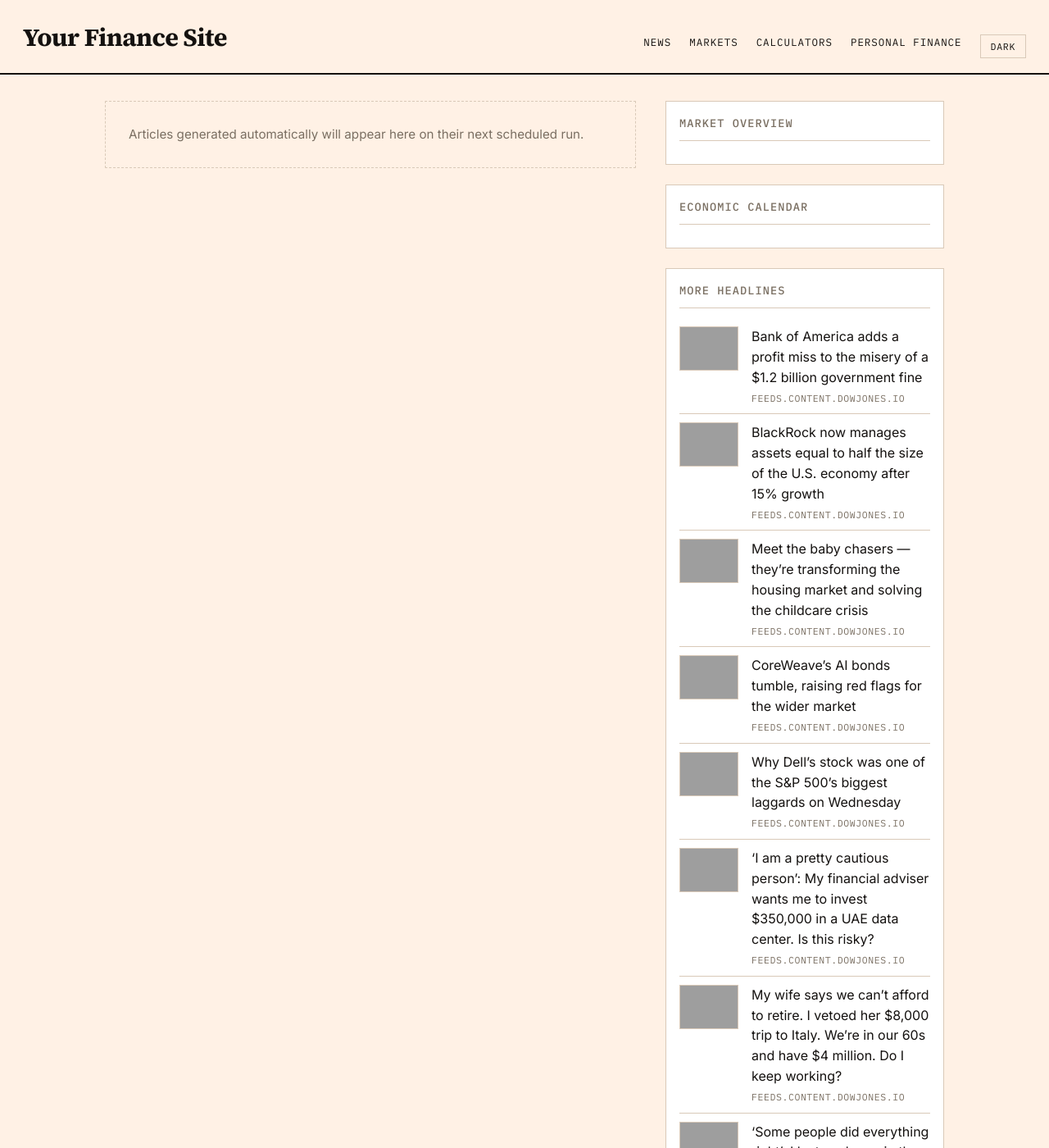
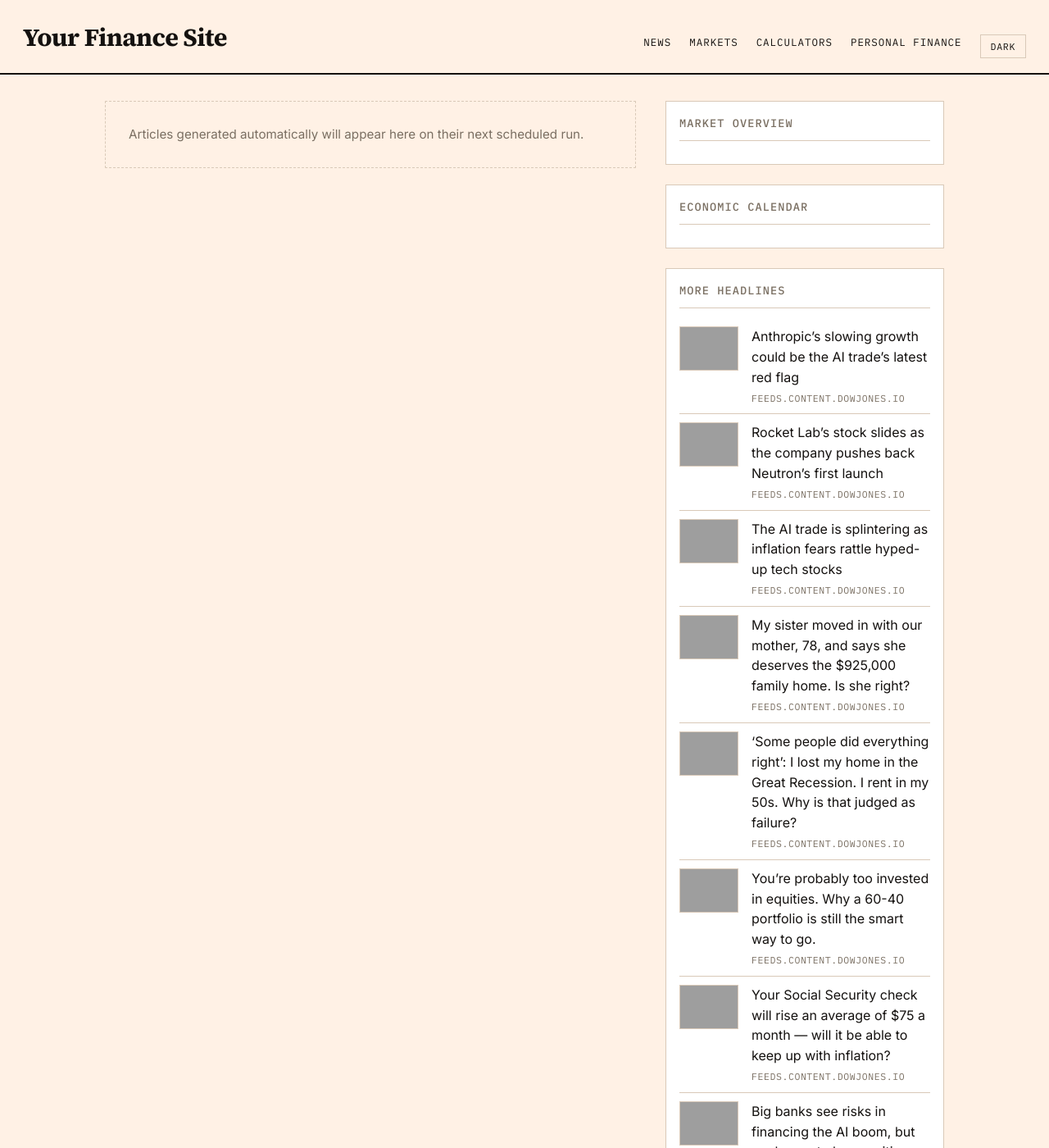
Before and after one commit to GlobTechCo/globtechco.github.io, a Jekyll site: the page built from index.html, in a window 1280 px wide and 1400 px high, cut to the strip 0-1400 px from the top of the window. Shown: the whole strip at 82% size. Built offline with Jekyll 4.4.1, drawn with Linux system fonts in a browser that asks for light colours; a script that is not in the unit is left out; the list of posts is cut into pages by our own code; some of the changed text lies outside the part shown; grey boxes are pictures that could not be loaded.

Commit message:
Auto-content update 2026-10-15

```diff
--- a/_data/aggregator.yml
+++ b/_data/aggregator.yml
@@ -1,50 +1,50 @@
-- title: "Bank of America adds a profit miss to the misery of a $1.2 billion government fine"
-  link: "https://www.marketwatch.com/story/bank-of-america-adds-a-profit-miss-to-the-misery-of-a-1-2-billion-government-fine-d4420bfa?mod=mw_rss_topstories"
+- title: "Anthropic\u2019s slowing growth could be the AI trade\u2019s latest red flag"
+  link: "https://www.marketwatch.com/story/anthropics-slowing-growth-could-be-the-ai-trades-latest-red-flag-292d0169?mod=mw_rss_topstories"
   source: "feeds.content.dowjones.io"
-  pubdate: "Wed, 14 Oct 2026 21:03:00 GMT"
-  image: "https://images.mktw.net/im-86270203"
-- title: "BlackRock now manages assets equal to half the size of the U.S. economy after 15% growth"
-  link: "https://www.marketwatch.com/story/blackrock-now-has-assets-equal-to-half-the-size-of-the-u-s-economy-after-15-growth-c382b289?mod=mw_rss_topstories"
+  pubdate: "Thu, 15 Oct 2026 01:07:00 GMT"
+  image: "https://images.mktw.net/im-29102227"
+- title: "Rocket Lab\u2019s stock slides as the company pushes back Neutron\u2019s first launch"
+  link: "https://www.marketwatch.com/story/rocket-labs-stock-slides-as-the-company-pushes-back-neutrons-first-launch-afd2932a?mod=mw_rss_topstories"
   source: "feeds.content.dowjones.io"
-  pubdate: "Wed, 14 Oct 2026 20:57:00 GMT"
-  image: "https://images.mktw.net/im-53524004"
-- title: "Meet the baby chasers \u2014 they\u2019re transforming the housing market and solving the childcare crisis"
-  link: "https://www.marketwatch.com/story/meet-the-baby-chasers-theyre-transforming-the-housing-market-and-solving-the-childcare-crisis-574b5bcc?mod=mw_rss_topstories"
+  pubdate: "Thu, 15 Oct 2026 00:02:00 GMT"
+  image: "https://images.mktw.net/im-29972515"
+- title: "The AI trade is splintering as inflation fears rattle hyped-up tech stocks"
+  link: "https://www.marketwatch.com/story/the-ai-trade-is-splintering-as-inflation-fears-rattle-hyped-up-tech-stocks-dbf49369?mod=mw_rss_topstories"
   source: "feeds.content.dowjones.io"
-  pubdate: "Wed, 14 Oct 2026 20:39:00 GMT"
-  image: "https://images.mktw.net/im-50729371"
+  pubdate: "Wed, 14 Oct 2026 23:36:00 GMT"
+  image: "https://images.mktw.net/im-29969311"
+- title: "My sister moved in with our mother, 78, and says she deserves the $925,000 family home. Is she right?"
+  link: "https://www.marketwatch.com/story/my-sister-moved-in-with-our-widowed-mother-78-and-says-she-deserves-the-family-home-is-she-right-7981835d?mod=mw_rss_topstories"
+  source: "feeds.content.dowjones.io"
+  pubdate: "Wed, 14 Oct 2026 22:45:00 GMT"
+  image: "https://images.mktw.net/im-58890018"
+- title: "\u2018Some people did everything right\u2019: I lost my home in the Great Recession. I rent in my 50s. Why is that judged as failure?"
+  link: "https://www.marketwatch.com/story/i-earn-110-000-a-year-i-lost-my-home-in-the-great-recession-im-renting-in-my-50s-why-is-that-judged-as-failure-d1371d67?mod=mw_rss_topstories"
+  source: "feeds.content.dowjones.io"
+  pubdate: "Wed, 14 Oct 2026 22:30:00 GMT"
+  image: "https://images.mktw.net/im-81504476"
+- title: "You\u2019re probably too invested in equities. Why a 60-40 portfolio is still the smart way to go."
+  link: "https://www.marketwatch.com/story/youre-probably-too-invested-in-equities-why-a-60-40-portfolio-is-still-the-smart-way-to-go-853daade?mod=mw_rss_topstories"
+  source: "feeds.content.dowjones.io"
+  pubdate: "Wed, 14 Oct 2026 22:25:00 GMT"
+  image: "https://images.mktw.net/im-89521076"
+- title: "Your Social Security check will rise an average of $75 a month \u2014 will it be able to keep up with inflation?"
+  link: "https://www.marketwatch.com/story/social-securitys-cola-will-be-3-6-in-2027-as-inflation-persists-f7c9dff2?mod=mw_rss_topstories"
+  source: "feeds.content.dowjones.io"
+  pubdate: "Wed, 14 Oct 2026 22:24:00 GMT"
+  image: "https://images.mktw.net/im-07536727"
+- title: "Big banks see risks in financing the AI boom, but are happy to keep writing the checks"
+  link: "https://www.marketwatch.com/story/big-banks-see-risks-in-financing-the-ai-boom-but-are-happy-to-keep-writing-the-checks-e459a206?mod=mw_rss_topstories"
+  source: "feeds.content.dowjones.io"
+  pubdate: "Wed, 14 Oct 2026 22:23:00 GMT"
+  image: "https://images.mktw.net/im-00703847"
 - title: "CoreWeave\u2019s AI bonds tumble, raising red flags for the wider market"
   link: "https://www.marketwatch.com/story/coreweave-sparks-worry-about-broader-credit-market-stress-as-its-bonds-tumble-887458e4?mod=mw_rss_topstories"
   source: "feeds.content.dowjones.io"
-  pubdate: "Wed, 14 Oct 2026 20:36:00 GMT"
+  pubdate: "Wed, 14 Oct 2026 22:03:00 GMT"
   image: "https://images.mktw.net/im-31372691"
-- title: "Why Dell\u2019s stock was one of the S&P 500\u2019s biggest laggards on Wednesday"
-  link: "https://www.marketwatch.com/story/why-dells-stock-was-one-of-the-s-p-500s-biggest-laggards-on-wednesday-70ce279e?mod=mw_rss_topstories"
+- title: "From a record high to a 10% drop in just two months: Why small-cap stocks have unraveled so fast"
+  link: "https://www.marketwatch.com/story/from-a-record-high-to-a-10-drop-in-just-two-months-why-small-cap-stocks-have-unraveled-so-fast-1cf0f4d5?mod=mw_rss_topstories"
   source: "feeds.content.dowjones.io"
-  pubdate: "Wed, 14 Oct 2026 20:21:00 GMT"
-  image: "https://images.mktw.net/im-93778378"
-- title: "\u2018I am a pretty cautious person\u2019: My financial adviser wants me to invest $350,000 in a UAE data center. Is this risky?"
-  link: "https://www.marketwatch.com/story/the-prospectus-looks-impressive-my-financial-adviser-wants-me-to-invest-350-000-in-a-uae-data-center-is-this-risky-d5d3747c?mod=mw_rss_topstories"
-  source: "feeds.content.dowjones.io"
-  pubdate: "Wed, 14 Oct 2026 20:01:00 GMT"
-  image: "https://images.mktw.net/im-86790018"
-- title: "My wife says we can\u2019t afford to retire. I vetoed her $8,000 trip to Italy. We\u2019re in our 60s and have $4 million. Do I keep working?"
-  link: "https://www.marketwatch.com/story/my-wife-says-we-cant-afford-to-retire-we-have-4-million-do-i-just-keep-working-f1b6b085?mod=mw_rss_topstories"
-  source: "feeds.content.dowjones.io"
-  pubdate: "Wed, 14 Oct 2026 19:30:00 GMT"
-  image: "https://images.mktw.net/im-70454413"
-- title: "\u2018Some people did everything right\u2019: I lost my home in the Great Recession. I rent in my 50s. Why is that judged as failure?"
-  link: "https://www.marketwatch.com/story/i-earn-110-000-a-year-i-lost-my-home-in-the-great-recession-im-renting-in-my-50s-why-is-that-judged-as-failure-d1371d67?mod=mw_rss_topstories"
-  source: "feeds.content.dowjones.io"
-  pubdate: "Wed, 14 Oct 2026 19:15:00 GMT"
-  image: "https://images.mktw.net/im-81504476"
-- title: "What to expect at the next Fed meeting now that rate-hike odds are rising"
-  link: "https://www.marketwatch.com/story/heres-what-the-fed-might-do-at-this-months-meeting-after-todays-hot-inflation-reading-087511b6?mod=mw_rss_topstories"
-  source: "feeds.content.dowjones.io"
-  pubdate: "Wed, 14 Oct 2026 19:04:00 GMT"
-  image: "https://images.mktw.net/im-47284439"
-- title: "Did this year\u2019s COLA beat inflation? Here\u2019s how spending by American seniors stacks up so far in 2026."
-  link: "https://www.marketwatch.com/story/did-this-years-cola-beat-inflation-heres-how-spending-by-american-seniors-stacks-up-so-far-in-2026-917c400c?mod=mw_rss_topstories"
-  source: "feeds.content.dowjones.io"
-  pubdate: "Wed, 14 Oct 2026 18:53:00 GMT"
-  image: "https://images.mktw.net/im-10478767"
+  pubdate: "Wed, 14 Oct 2026 21:54:00 GMT"
+  image: "https://images.mktw.net/im-48617111"
```
